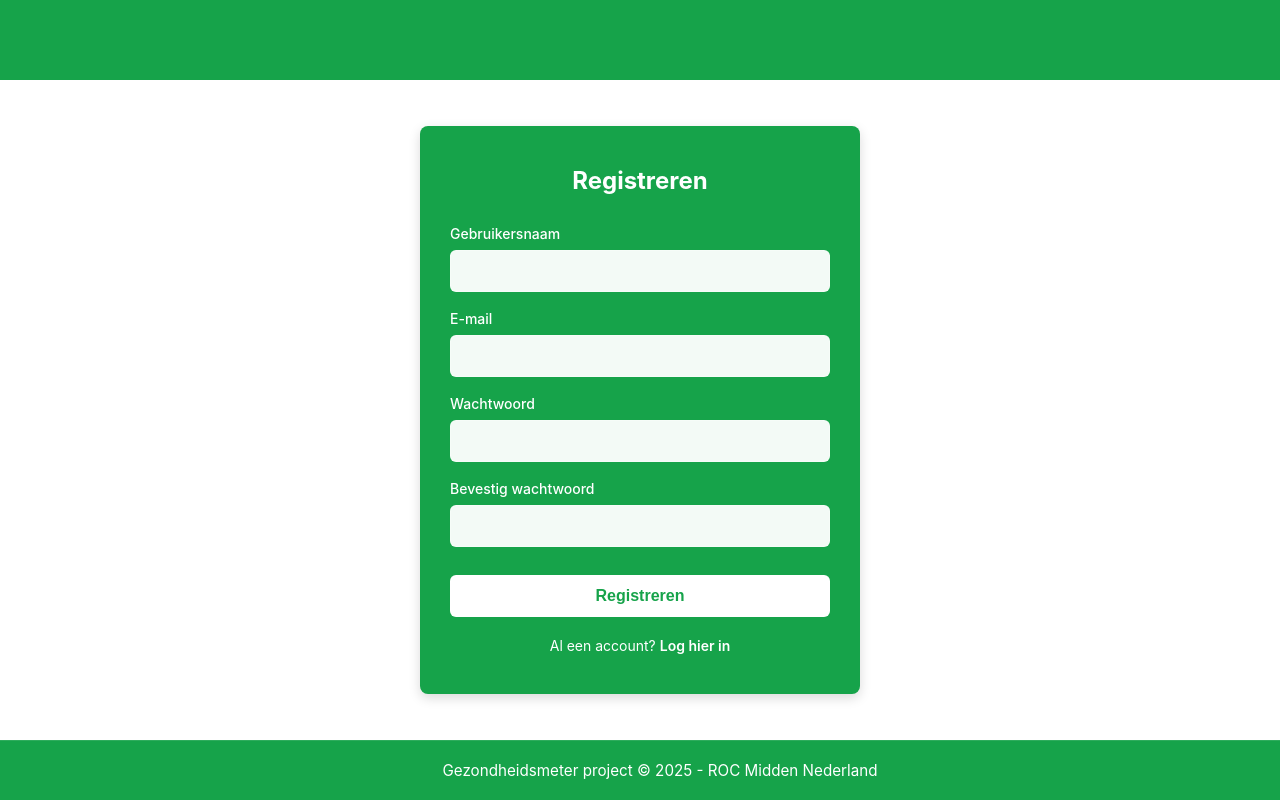
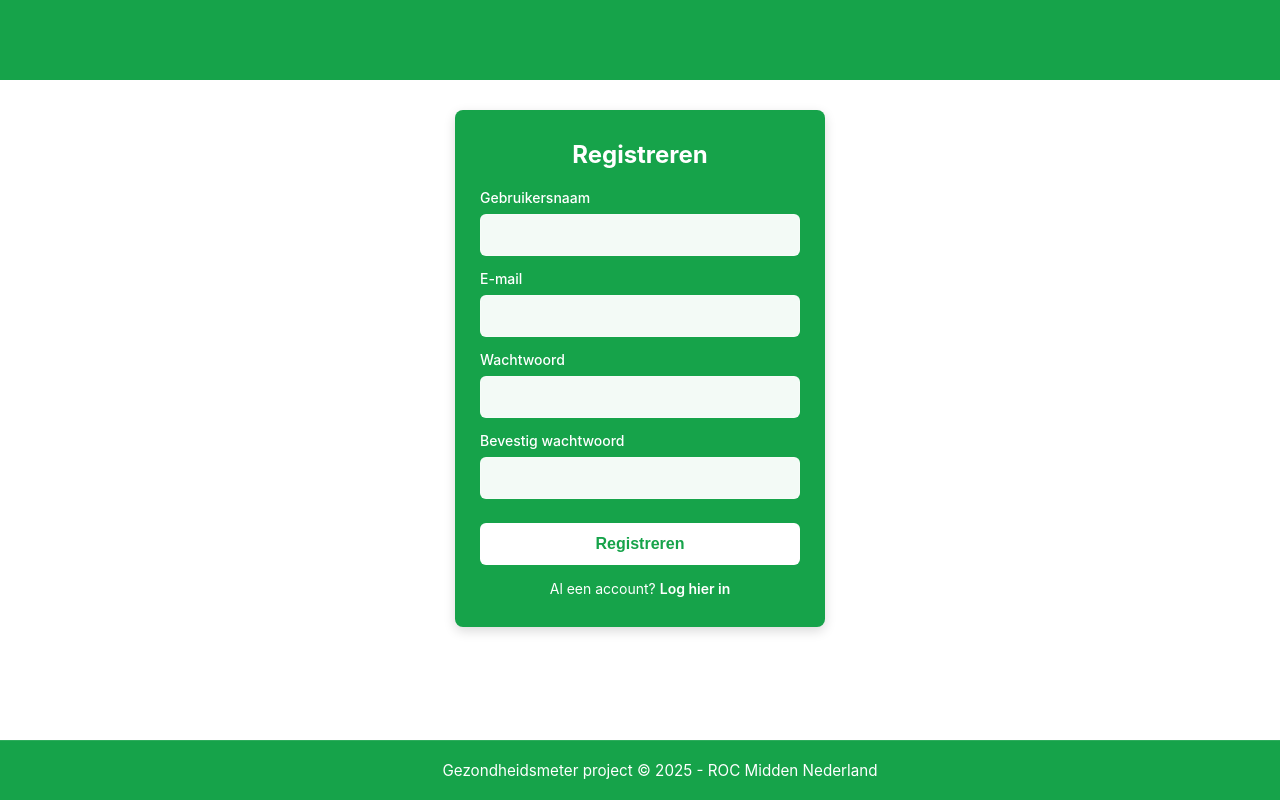
Before and after one commit to roc-ica/l10-pro-1-gezondheidsmeter-cornelis, a PHP site: page /src/views/auth/register.php in a window 1280 px wide. Run offline with PHP 8.4, Linux system fonts and the light colour scheme; the visitor is signed in with stand-in values (Sample User, id 1).

Commit message:
feat: refine auth page styling for improved layout and spacing

```diff
--- a/assets/css/style.css
+++ b/assets/css/style.css
@@ -7,6 +7,7 @@
     display: flex;
     flex-direction: column;
     font-family: -apple-system, BlinkMacSystemFont, 'Segoe UI', Roboto, Oxygen, Ubuntu, Cantarell, sans-serif;
+    overflow-x: hidden;
 }
 
 .header {
@@ -29,30 +30,30 @@
 .center-container {
     flex: 1;
     display: flex;
-    align-items: center;
+    align-items: flex-start;
     justify-content: center;
-    padding: 20px;
+    padding: 30px 20px 20px 20px;
 }
 
 .auth-form {
     background: #16A34A;
-    padding: 40px 30px;
+    padding: 30px 25px;
     border-radius: 8px;
     box-shadow: 0 4px 12px rgba(0, 0, 0, 0.15);
     width: 100%;
-    max-width: 380px;
+    max-width: 320px;
 }
 
 .auth-form h2 {
     color: #fff;
-    margin-bottom: 30px;
+    margin-bottom: 20px;
     font-size: 24px;
     text-align: center;
     margin-top: 0;
 }
 
 .auth-form form div {
-    margin-bottom: 18px;
+    margin-bottom: 14px;
 }
 
 .auth-form label {
@@ -101,7 +102,7 @@
 
 .auth-form p {
     text-align: center;
-    margin-top: 20px;
+    margin-top: 15px;
     color: #fff;
     font-size: 14px;
     margin-bottom: 0;
```
